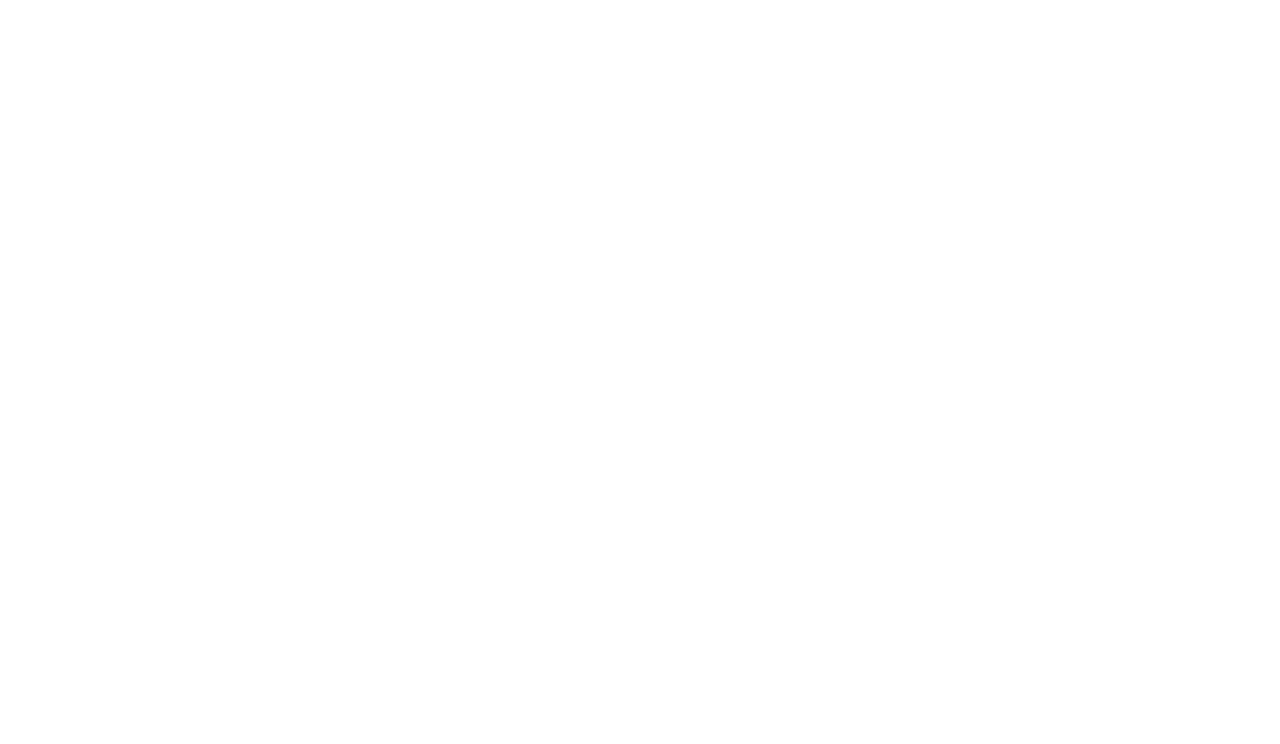
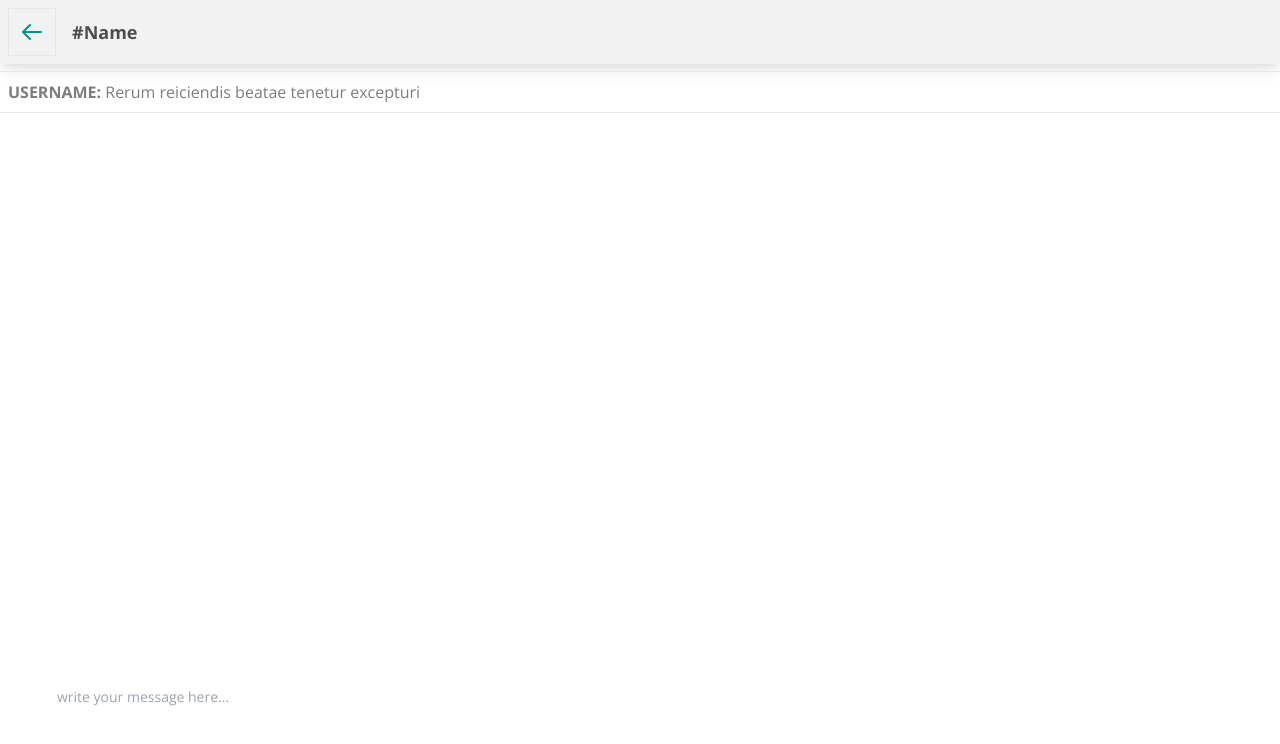
Before and after one commit to sidmohanty11/convo, a Vue app in the folder ui/: page /chat/1 in a window 1280 px wide. Before the commit this address had no page. Shown: the top 744 px of the page. Built offline with nearby package versions, Linux system fonts and the light colour scheme; a web font is replaced by a local one.

Commit message:
working on chat ui

```diff
--- /dev/null
+++ b/ui/src/components/ChatBody.vue
@@ -0,0 +1,20 @@
+<template>
+  <div class="bodyOfChat container mx-auto">
+    <div class="card p-2 shadow-md">
+      <p>
+        <span class="font-bold">USERNAME: </span>Rerum reiciendis beatae tenetur
+        excepturi
+      </p>
+    </div>
+  </div>
+</template>
+
+<script>
+export default {};
+</script>
+
+<style>
+.bodyOfChat {
+  height: calc(100vh - 15rem);
+}
+</style>
--- /dev/null
+++ b/ui/src/components/ChatHeader.vue
@@ -0,0 +1,33 @@
+<template>
+  <div
+    class="navbar mb-2 shadow-lg bg-neutral text-neutral-content rounded-box"
+  >
+    <div class="flex-none">
+      <button @click="$router.push('/')" class="btn btn-square btn-ghost">
+        <svg
+          xmlns="http://www.w3.org/2000/svg"
+          fill="none"
+          viewBox="0 0 24 24"
+          class="inline-block w-6 h-6 stroke-current text-success"
+        >
+          <path
+            stroke-linecap="round"
+            stroke-linejoin="round"
+            stroke-width="2"
+            d="M10 19l-7-7m0 0l7-7m-7 7h18"
+          ></path>
+        </svg>
+      </button>
+    </div>
+    <div class="px-2 mx-2">
+      <h1 class="text-lg font-bold">#Name</h1>
+    </div>
+  </div>
+</template>
+
+<script>
+export default {};
+</script>
+
+<style>
+</style>
--- /dev/null
+++ b/ui/src/components/ChatInput.vue
@@ -0,0 +1,18 @@
+<template>
+  <div class="p-10 card bg-base-200">
+    <div class="form-control">
+      <input
+        type="text"
+        placeholder="write your message here..."
+        class="input input-ghost bottomInput"
+      />
+    </div>
+  </div>
+</template>
+
+<script>
+export default {};
+</script>
+
+<style>
+</style>
--- a/ui/src/router/index.js
+++ b/ui/src/router/index.js
@@ -22,6 +22,11 @@
     name: 'Signup',
     component: () => import('../views/Signup.vue'),
   },
+  {
+    path: '/chat/:id',
+    name: 'Chat',
+    component: () => import('../views/Chat.vue'),
+  },
 ];
 
 const router = createRouter({
--- /dev/null
+++ b/ui/src/views/Chat.vue
@@ -0,0 +1,24 @@
+<template>
+  <div>
+    <ChatHeader />
+    <ChatBody />
+    <ChatInput />
+  </div>
+</template>
+
+<script>
+import ChatHeader from '../components/ChatHeader.vue';
+import ChatBody from '../components/ChatBody.vue';
+import ChatInput from '../components/ChatInput.vue';
+
+export default {
+  components: {
+    ChatHeader,
+    ChatBody,
+    ChatInput,
+  },
+};
+</script>
+
+<style>
+</style>
```
